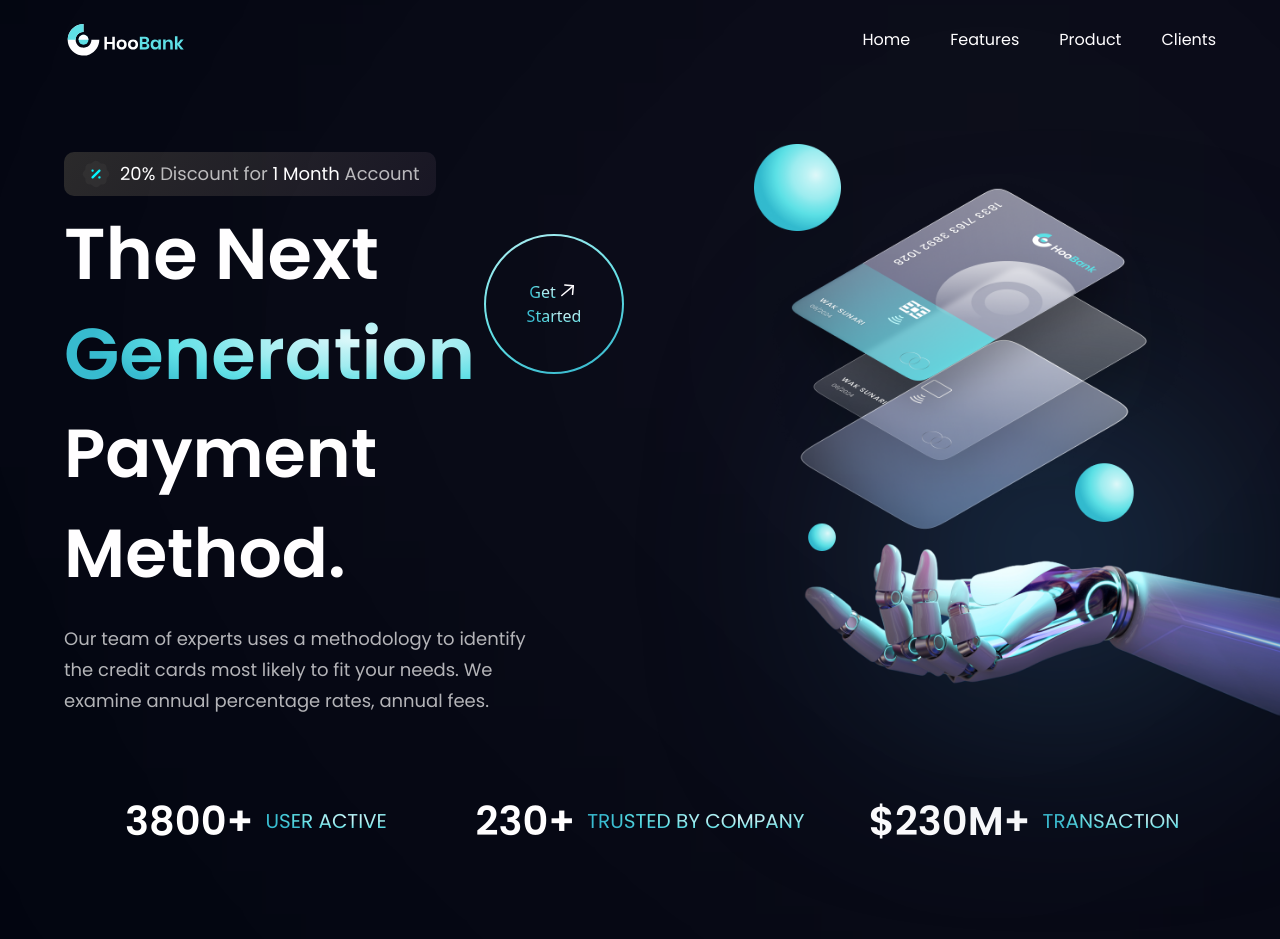
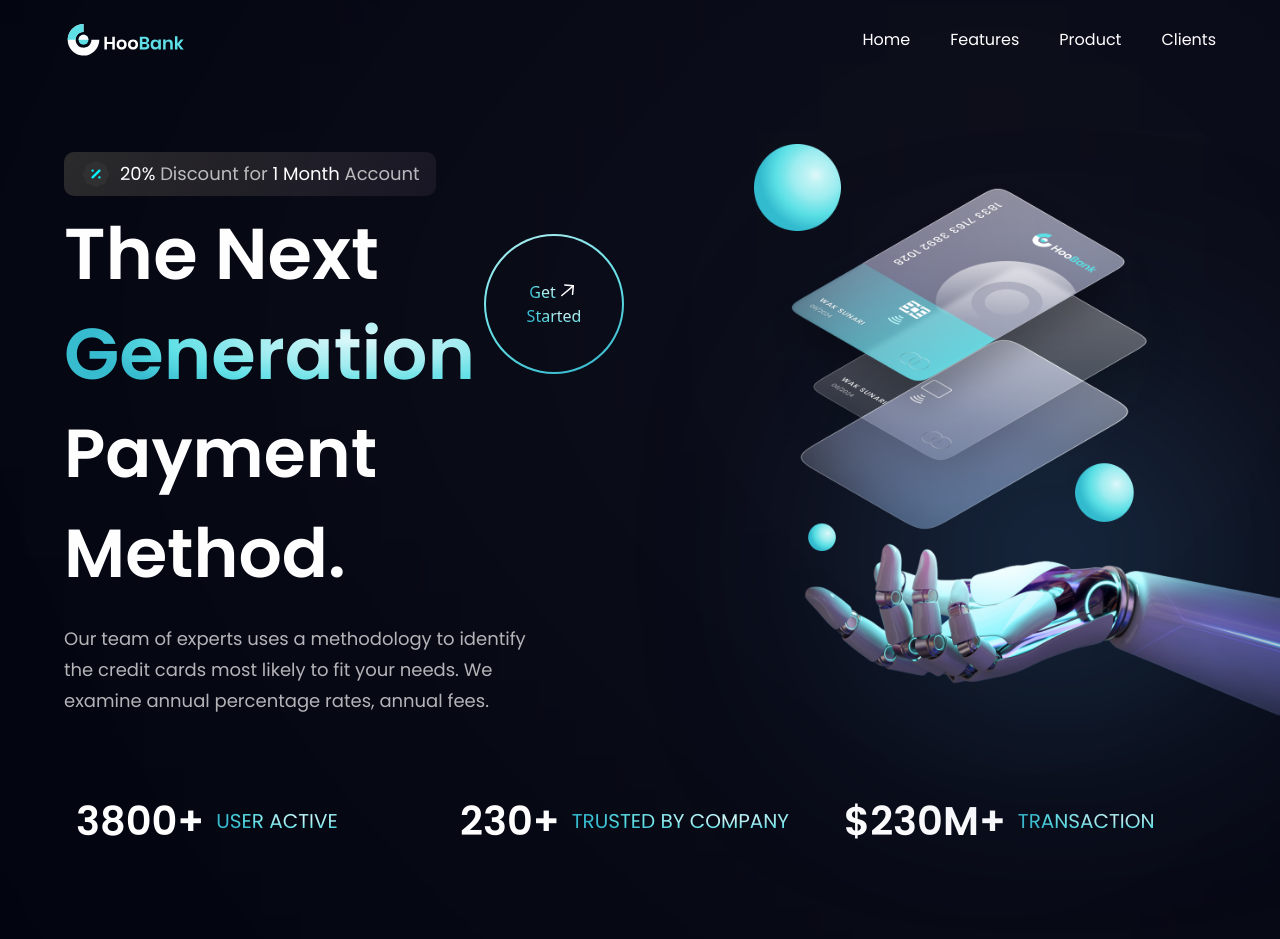
Before and after one commit to ShibinRasheed/HooBank, a React (Vite) app: page / in a window 1280 px wide. Shown: the top 939 px of the page. Built offline with nearby package versions, Linux system fonts and the light colour scheme.

Commit message:
Made correction to stats component div

```diff
--- a/src/components/Stats.jsx
+++ b/src/components/Stats.jsx
@@ -6,7 +6,7 @@
     <section className={`${styles.flexCenter} flex-row flex-wrap sm:mb-20 mb-6`}>
       {stats.map((stat) => {
         return (
-        <div key={stat.id} className={` flex-1 flex justify-center justify-start items-center flex-row m-3`}>
+        <div key={stat.id} className={` flex-1 flex  justify-start items-center flex-row m-3`}>
           <h4 className="font-poppins font-semibold xs:text-[40px] text-[30px] xs:leading[53px] leading-[43px] text-white">{stat.value}</h4>
           <p className="font-poppins font-normal xs:text-[20px] text-[15px] xs:leading[26px] leading-[21px] text-gradient uppercase ml-3">{stat.title}</p>
         </div>
```
